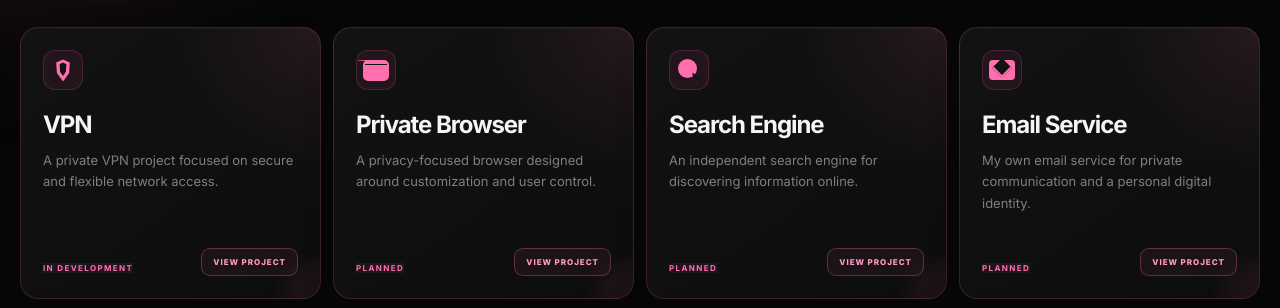
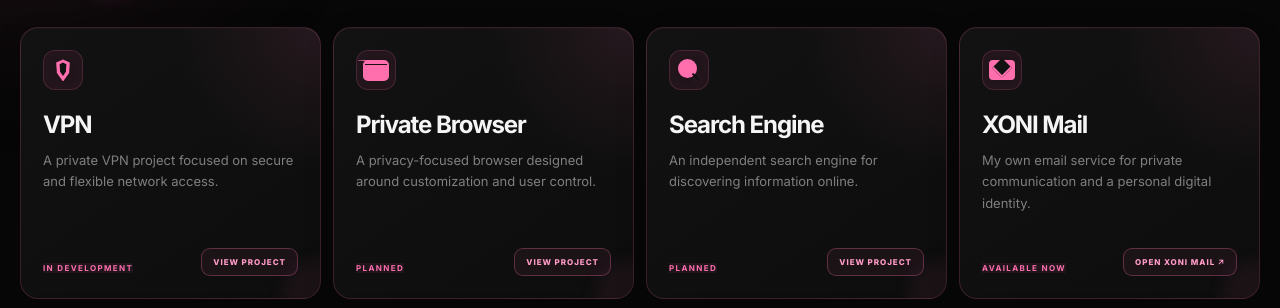
Before and after one commit to flekiii/flekiii.github.io, a plain HTML site: page index.html in a window 1280 px wide. Shown: the part 1057-1365 px from the top of the page. Drawn offline with Linux system fonts and the light colour scheme.

Commit message:
Feature live XONI Mail service on portfolio

```diff
--- a/index.html
+++ b/index.html
@@ -155,8 +155,8 @@
 
         <article class="project-card" data-category="services">
           <div class="project-card-top"><span class="project-mark mark-mail" aria-hidden="true"></span></div>
-          <div><h3>Email Service</h3><p data-i18n="projectEmailDesc">My own email service for private communication and a personal digital identity.</p></div>
-          <div class="project-card-footer"><span class="status" data-i18n="statusPlanned">PLANNED</span><button class="project-view" type="button" data-project="email" data-i18n="viewProject">VIEW PROJECT</button></div>
+          <div><h3>XONI Mail</h3><p data-i18n="projectEmailDesc">Private email with signup that does not require your real name, phone number or address. Use a secret recovery phrase to protect access, with XONI ID planned as a shared identity across future apps. Messages are currently for XONI Mail users.</p></div>
+          <div class="project-card-footer"><span class="status" data-i18n="statusReady">AVAILABLE NOW</span><a class="project-view" href="https://xoni-mail.pages.dev" target="_blank" rel="noopener noreferrer" data-i18n="openXoniMail">OPEN XONI MAIL ↗</a></div>
         </article>
 
         <article class="project-card" data-category="services">
@@ -428,6 +428,6 @@
     </section>
   </div>
 
-  <script src="script.js?v=78"></script>
+  <script src="script.js?v=79"></script>
 </body>
 </html>
```
